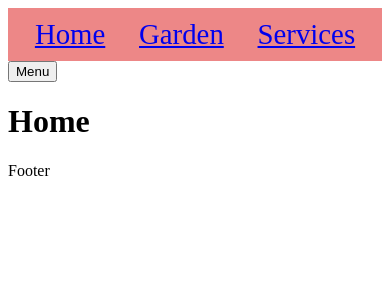
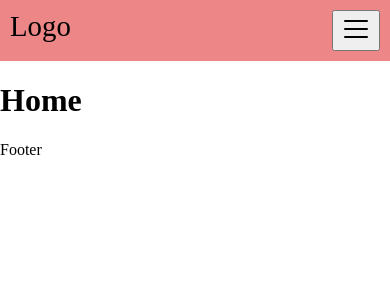
Before and after one commit to Vineethaveerapu/garden, a React (Vite) app: page / in a window 390 px wide. Shown: the top 300 px of the page. Built offline with nearby package versions, Linux system fonts and the light colour scheme.

Commit message:
added hamburger menu

```diff
--- a/package.json
+++ b/package.json
@@ -10,6 +10,7 @@
     "preview": "vite preview"
   },
   "dependencies": {
+    "@phosphor-icons/react": "^2.1.7",
     "react": "^19.0.0",
     "react-dom": "^19.0.0"
   },
--- a/src/App.css
+++ b/src/App.css
@@ -1,3 +1,8 @@
 * {
   box-sizing: border-box;
 }
+
+body {
+  margin: 0;
+  padding: 0;
+}
--- a/src/App.jsx
+++ b/src/App.jsx
@@ -1,15 +1,11 @@
-import { useState } from "react";
-
 import Header from "./components/Header";
 import Footer from "./components/Footer";
 
 import "./App.css";
 
 function App() {
-  const [isOpen, setIsOpen] = useState(false);
-
   const handleClick = () => {
-    setIsOpen(!isOpen);
+    console.log("clicked");
   };
 
   return (
--- a/src/components/Header/Header.module.css
+++ b/src/components/Header/Header.module.css
@@ -1,8 +1,27 @@
 .header {
   display: flex;
-  justify-content: space-around;
+  justify-content: space-between;
   background-color: #ed8787;
   padding: 10px;
   font-size: 1.8rem;
   cursor: pointer;
+
+  nav {
+    display: flex;
+    gap: 10px;
+  }
 }
+
+.mobileMenuButton {
+  display: none;
+}
+
+@media (max-width: 768px) {
+  .mobileMenuButton {
+    display: block;
+  }
+
+  .header nav {
+    display: none;
+  }
+}
--- a/src/components/Header/index.jsx
+++ b/src/components/Header/index.jsx
@@ -1,21 +1,32 @@
 import styles from "./Header.module.css";
+import { List, X } from "@phosphor-icons/react";
+import Navigation from "../Navigation";
+import { useState } from "react";
 
 const Header = ({ handleClick }) => {
+  const [isOpen, setIsOpen] = useState(false);
+
+  const menuButtonClick = () => {
+    setIsOpen(isOpen ? false : true);
+    // setIsOpen(!isOpen);
+    // if (isOpen) {
+    //   setIsOpen(false);
+    // } else {
+    //   setIsOpen(true);
+    // }
+  };
+
   return (
-    <div>
-      <nav className={styles.header}>
-        <a id="home" href="#" onClick={handleClick}>
-          Home
-        </a>
-        <a id="garden" href="#" onClick={handleClick}>
-          Garden
-        </a>
-        <a id="services" href="#" onClick={handleClick}>
-          Services
-        </a>
-      </nav>
-      <button onClick={handleClick}>Menu</button>
-    </div>
+    <>
+      <div className={styles.header}>
+        <span>Logo</span>
+        <Navigation handleClick={handleClick} />
+        <button onClick={menuButtonClick} className={styles.mobileMenuButton}>
+          {isOpen ? <X size={32} /> : <List size={32} />}
+        </button>
+      </div>
+      {isOpen && <Navigation handleClick={handleClick} />}
+    </>
   );
 };
 
--- /dev/null
+++ b/src/components/Navigation/index.jsx
@@ -0,0 +1,11 @@
+const Navigation = ({ handleClick }) => {
+  return (
+    <nav>
+      <div onClick={handleClick}>Home</div>
+      <div onClick={handleClick}>Garden</div>
+      <div onClick={handleClick}>Services</div>
+    </nav>
+  );
+};
+
+export default Navigation;
```
Also changed, not shown: src/assets/home-bg.webp (added), 1 other file (tests, documents, lock files or other folders).
